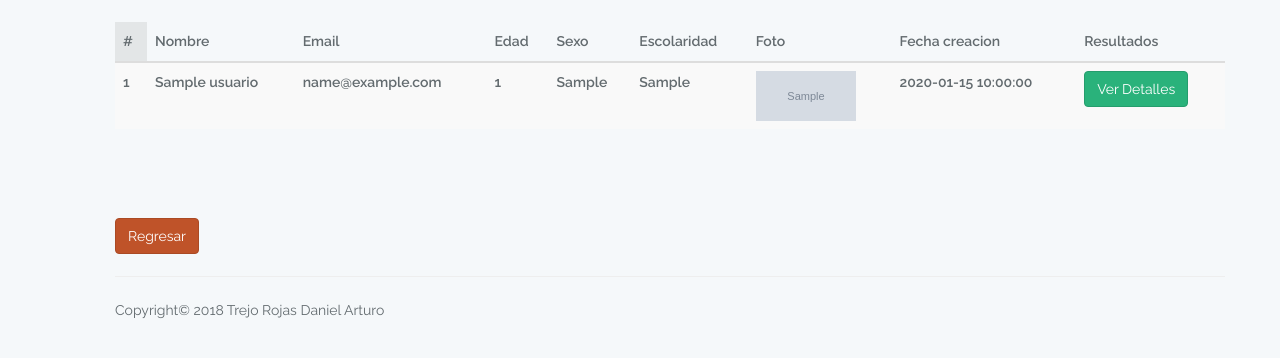
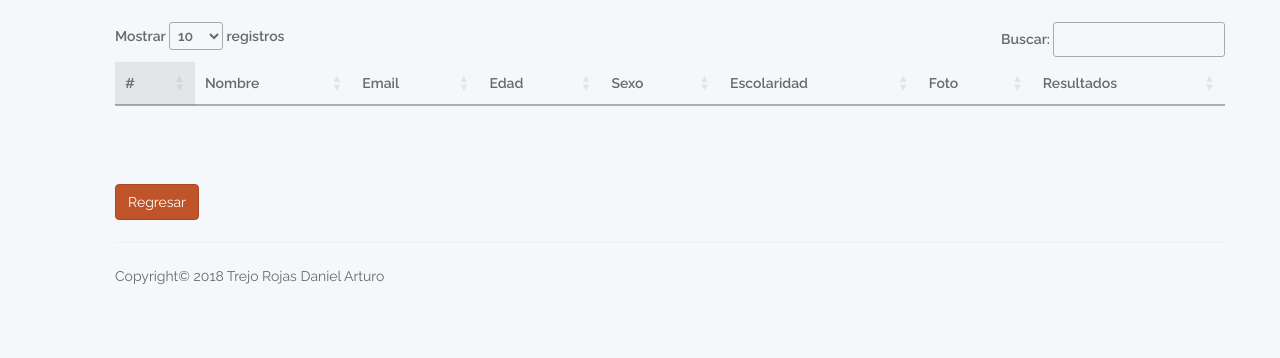
Before and after one commit to Dohko19/laravel5-5, a Laravel app: page /resultados in a window 1280 px wide. Shown: the part 116-474 px from the top of the page. Run offline with Laravel 8, Linux system fonts and the light colour scheme; a user stored in the database is signed in; tables that the repository leaves empty hold one stand-in row (values such as "Sample post"); grey boxes marked "Sample" are stand-in pictures; lists and menus that the app fills with data are empty; settings files or empty folders that the repository lacks are supplied; some libraries are stand-ins or nearby versions.

Commit message:
Erros minus

```diff
--- a/app/Http/Controllers/UsuariosController.php
+++ b/app/Http/Controllers/UsuariosController.php
@@ -555,7 +555,7 @@ class UsuariosController extends Controller
         ]);
 
            $file = $request->file('photo');
-           $name = time().$file->getClientOriginalName();
+           $name = $request->get('email')."_".time().$file->getClientOriginalName();
            // $file-> move($url,$name);
            $file->move(public_path().'/imageuser/', $name);
         }
--- /dev/null
+++ b/public/css/zoom.css
@@ -0,0 +1,21 @@
+	img.zoom {
+    width: 100px;
+    height: 50px;
+    -webkit-transition: all .2s ease-in-out;
+    -moz-transition: all .2s ease-in-out;
+    -o-transition: all .2s ease-in-out;
+    -ms-transition: all .2s ease-in-out;
+}
+
+.transition {
+    -webkit-transform: scale(1.8);
+    -moz-transform: scale(1.8);
+    -o-transform: scale(1.8);
+    transform: scale(1.8);
+}
+
+#myImg {
+    border-radius: 5px;
+    cursor: pointer;
+    transition: 0.3s;
+}
--- a/resources/views/layouts/app.blade.php
+++ b/resources/views/layouts/app.blade.php
@@ -7,7 +7,7 @@
 	<title>TEST</title>
 	<link rel="stylesheet" href="/css/app.css">
 	<link rel="stylesheet" type="text/css" href="https://cdn.datatables.net/1.10.19/css/jquery.dataTables.css">
-
+  <link rel="stylesheet" href="/css/zoom.css">
 
 
 	<meta charset="UTF-8">
--- /dev/null
+++ b/resources/views/usuarios/actions.blade.php
@@ -0,0 +1 @@
+<a href="{{ URL::action('UsuariosController@verRes', $usu->id_usu) }}">Ver Detalles</a>
--- a/resources/views/usuarios/resultado.blade.php
+++ b/resources/views/usuarios/resultado.blade.php
@@ -1,30 +1,7 @@
 @extends('layouts.app')
 @section('content')
-<style>
-	img.zoom {
-    width: 100px;
-    height: 50px;
-    -webkit-transition: all .2s ease-in-out;
-    -moz-transition: all .2s ease-in-out;
-    -o-transition: all .2s ease-in-out;
-    -ms-transition: all .2s ease-in-out;
-}
-
-.transition {
-    -webkit-transform: scale(1.8);
-    -moz-transform: scale(1.8);
-    -o-transform: scale(1.8);
-    transform: scale(1.8);
-}
-
-#myImg {
-    border-radius: 5px;
-    cursor: pointer;
-    transition: 0.3s;
-}
-</style>
 <div class="container">
-	<div class="col-1-md-6-xs col-xl-offset-1">
+	<div class="col-1-md-5-xs col-xl-offset-1">
 	<div class="table-responsive">
 		<table class="table table-striped"  width="100%" id="users">
 			<thead>
@@ -36,26 +13,25 @@
 					<th scope="col">Sexo</th>
 					<th scope="col">Escolaridad</th>
 					<th scope="col">Foto</th>
-					<th scope="col">Fecha creacion</th>
 					<th scope="col">Resultados</th>
 				</tr>
 			</thead>
-			@foreach($usuario as $usu)
+		{{-- 	@foreach($usuario as $usu) --}}
 
 			<tbody>
-				<th>{{ $usu->id_usu }}</th>
+				{{-- <th>{{ $usu->id_usu }}</th>
 				<th>{{ $usu->nombre }}</th>
 				<th>{{ $usu->email }}</th>
 				<th>{{ $usu->edad }}</th>
 				<th>{{ $usu->sexo }}</th>
 				<th>{{ $usu->escolaridad }}</th>
-				<th><img class="zoom" src="/imageuser/{{ $usu->photo }}" width="100px" alt="Usuario"></th>
+				<th><img class="zoom" src="/imageuser/{{ $usu->photo }}" width="100px" alt="{{ $usu->id_usu }}"></th>
 				<th>{{ $usu->created_at }}</th>
 				<td><a href="{{ URL::action('UsuariosController@verRes', $usu->id_usu) }}"><button class="btn btn-success">Ver Detalles</button></a></td>
-
+				 --}}
 			</tbody>
 
-			@endforeach
+			{{-- @endforeach --}}
 		</table>
 		</div>
 		<br><br><br>
@@ -86,7 +62,7 @@ $(document).ready(function(){
     });
 });
 </script>
-{{--<s cript>
+<script>
 	$(document).ready( function () {
 	    $('#users').DataTable({
 		    processing: true,
@@ -100,8 +76,7 @@ $(document).ready(function(){
 	        { data: 'sexo'},
 	        { data: 'escolaridad'},
 	        { data: 'photo'},
-	        { data: 'created_at'},
-
+	        { data: 'btn'},
 	        ],
 
 	        "language": idioma_espanol
@@ -131,5 +106,5 @@ $(document).ready(function(){
         "sSortDescending": ": Activar para ordenar la columna de manera descendente"
     }
 }
-</script> --}}
+</script>
 @endsection
--- a/routes/web.php
+++ b/routes/web.php
@@ -29,7 +29,7 @@ Route::post('/encuesta16','EncuestaController@storeP16');
 Route::post('/encuesta17','EncuestaController@storeP17');
 Route::post('/encuesta18','EncuestaController@storeP18');
 Route::post('/ResultadosUsuario/{id}','UsuariosController@verRes');
-Route::get('/ResultadosUsuario/{id}','UsuariosController@verRes');
+Route::get('/ResultadosUsuario/{id}','UsuariosController@verRes')->name('VerResultado');
 Route::resource('encuesta','UsuariosController');
 
 Route::get('login', 'Auth\LoginController@showloginForm')->name('login');
@@ -39,6 +39,10 @@ Route::get('logout', 'Auth\LoginController@logout');
 Route::post  ('Fin','UsuariosController@email')->name('email');
 
 route::get('api/users', function(){
-		return datatables()->eloquent(App\Usuario::query())->toJson();
+		return datatables()
+		->eloquent(App\Usuario::query())
+		->addColumn('btn', 'actions')
+		->rawColumns(['btn'])
+		->toJson();
 
 });
```
Also changed, not shown: public/imageuser/Solexvintel@solex.com.mxasdasd_1538687787error.png (added), public/imageuser/asdasdasd@ksad.com_1538687957error.png (added).
